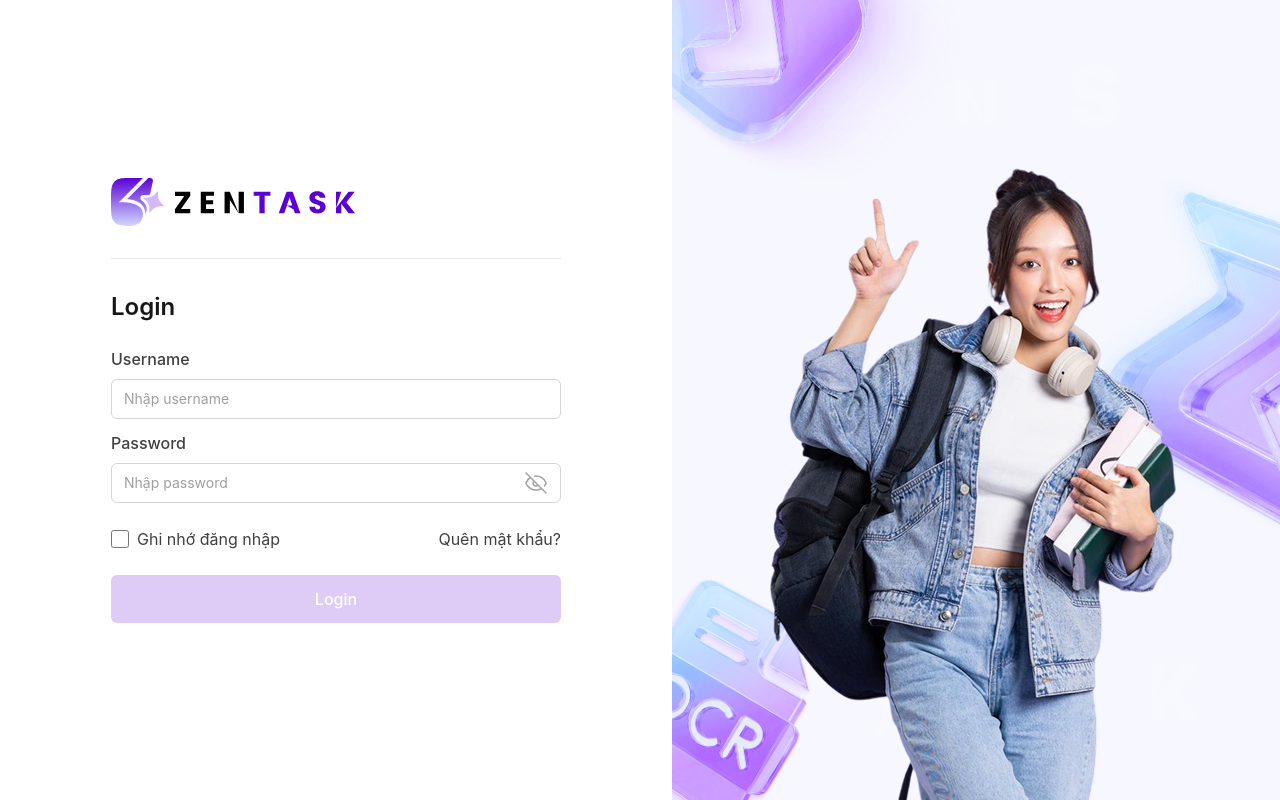
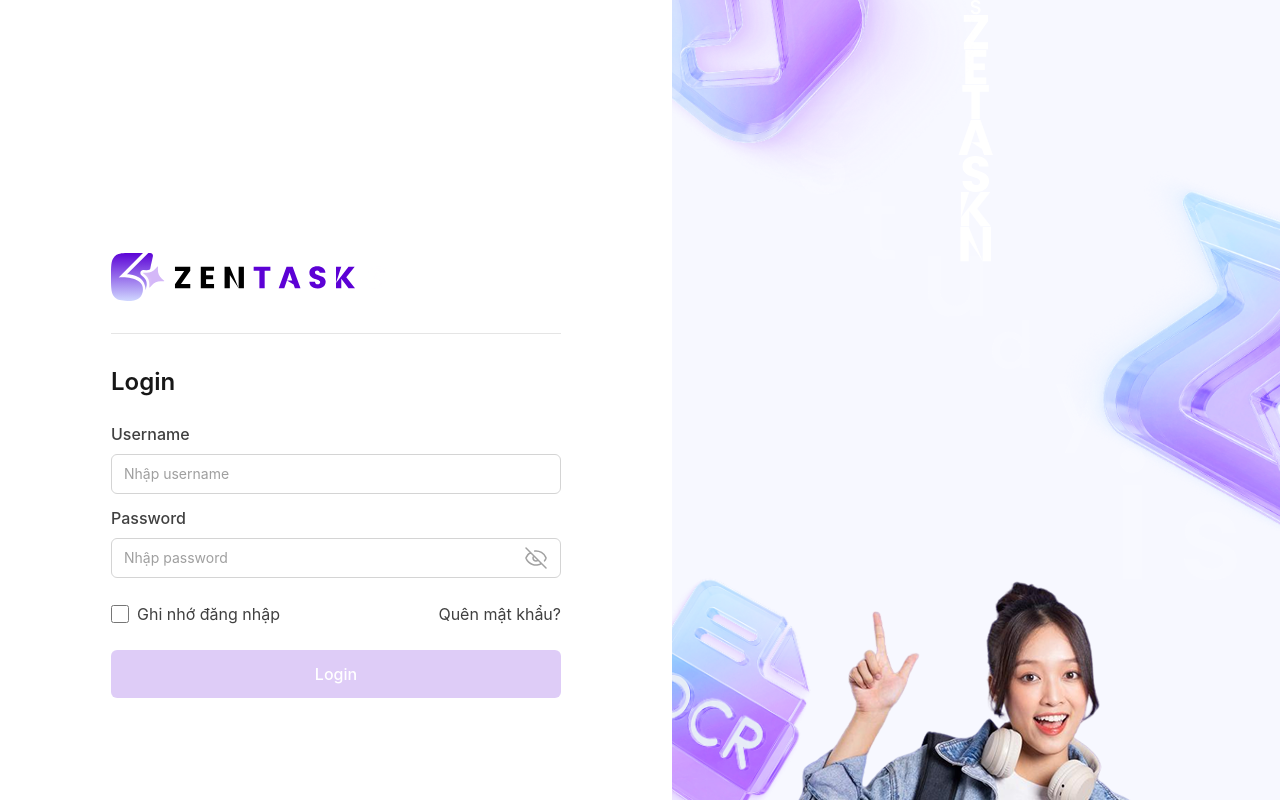
Before and after one commit to dungglake/Smart-Study-Assistant, a Vue app in the folder frontend/zentask-dashboard/: page /login in a window 1280 px wide. Shown: the top 800 px of the page. Built offline with nearby package versions, Linux system fonts and the light colour scheme; a web font is replaced by a local one.

Commit message:
create login page

```diff
--- a/frontend/zentask-dashboard/src/views/LoginView.vue
+++ b/frontend/zentask-dashboard/src/views/LoginView.vue
@@ -7,7 +7,6 @@ import {
   LoginLogoText,
   LoginHeroImage,
   LoginHeroShape,
-  LoginStudentImage,
   LoginGlowShape,
   LoginCardShape,
   Vector,
@@ -203,11 +202,28 @@ const handleLogin = () => {
         />
 
         <!-- Optional extra vectors -->
-        <img :src="Vector17" alt="" class="pointer-events-none absolute bottom-12 left-10 z-0 w-14 opacity-20" />
-        <img :src="Vector18" alt="" class="pointer-events-none absolute bottom-28 left-28 z-0 w-10 opacity-20" />
-        <img :src="Vector19" alt="" class="pointer-events-none absolute right-40 top-16 z-0 w-12 opacity-20" />
-        <img :src="Vector20" alt="" class="pointer-events-none absolute bottom-20 right-20 z-0 w-12 opacity-20" />
-        <img :src="Vector21" alt="" class="pointer-events-none absolute left-1/2 top-20 z-0 w-10 -translate-x-1/2 opacity-20" />
+        <img :src="Vector" alt="" class="pointer-events-none absolute left-16 top-16 z-0 w-10 opacity-20" />
+        <img :src="Vector1" alt="" class="pointer-events-none absolute left-32 top-32 z-0 w-12 opacity-20" />
+        <img :src="Vector2" alt="" class="pointer-events-none absolute left-48 top-48 z-0 w-8 opacity-20" />
+        <img :src="Vector3" alt="" class="pointer-events-none absolute left-64 top-64 z-0 w-14 opacity-20" />
+        <img :src="Vector4" alt="" class="pointer-events-none absolute left-80 top-80 z-0 w-10 opacity-20" />
+        <img :src="Vector5" alt="" class="pointer-events-none absolute left-96 top-96 z-0 w-12 opacity-20" />
+        <img :src="Vector6" alt="" class="pointer-events-none absolute left-112 top-112 z-0 w-8 opacity-20" />
+        <img :src="Vector7" alt="" class="pointer-events-none absolute left-128 top-128 z-0 w-14 opacity-20" />
+        <img :src="Vector8" alt="" class="w-full h-[15.2px] relative max-w-full overflow-hidden" />
+        <img :src="Vector9" alt="" class="pointer-events-none absolute left-160 top-160 z-0 w-12 opacity-20" />
+        <img :src="Vector10" alt="" class="pointer-events-none absolute left-176 top-176 z-0 w-8 opacity-20" />
+        <img :src="Vector11" alt="" class="pointer-events-none absolute left-192 top-192 z-0 w-14 opacity-20" />
+        <img :src="Vector12" alt="" class="pointer-events-none absolute left-208 top-208 z-0 w-10 opacity-20" />
+        <img :src="Vector13" alt="" class="pointer-events-none absolute left-224 top-224 z-0 w-12 opacity-20" />
+        <img :src="Vector14" alt="" class="pointer-events-none absolute left-240 top-240 z-0 w-8 opacity-20" />
+        <img :src="Vector15" alt="" class="w-full h-[35.1px] relative max-w-full overflow-hidden" />
+        <img :src="Vector16" alt="" class="w-full h-[35.1px] relative max-w-full overflow-hidden" />
+        <img :src="Vector17" alt="" class="w-full h-[35.1px] relative max-w-full overflow-hidden" />
+        <img :src="Vector18" alt="" class="w-full h-[35.1px] relative max-w-full overflow-hidden" />
+        <img :src="Vector19" alt="" class="w-full h-9 relative max-w-full overflow-hidden" />
+        <img :src="Vector20" alt="" class="w-full h-[35.1px] relative max-w-full overflow-hidden" />
+        <img :src="Vector21" alt="" class="w-full h-[35.1px] relative max-w-full overflow-hidden" />
         <img :src="Vector22" alt="" class="pointer-events-none absolute left-1/3 bottom-16 z-0 w-10 opacity-20" />
 
         <!-- Main student image -->
```
